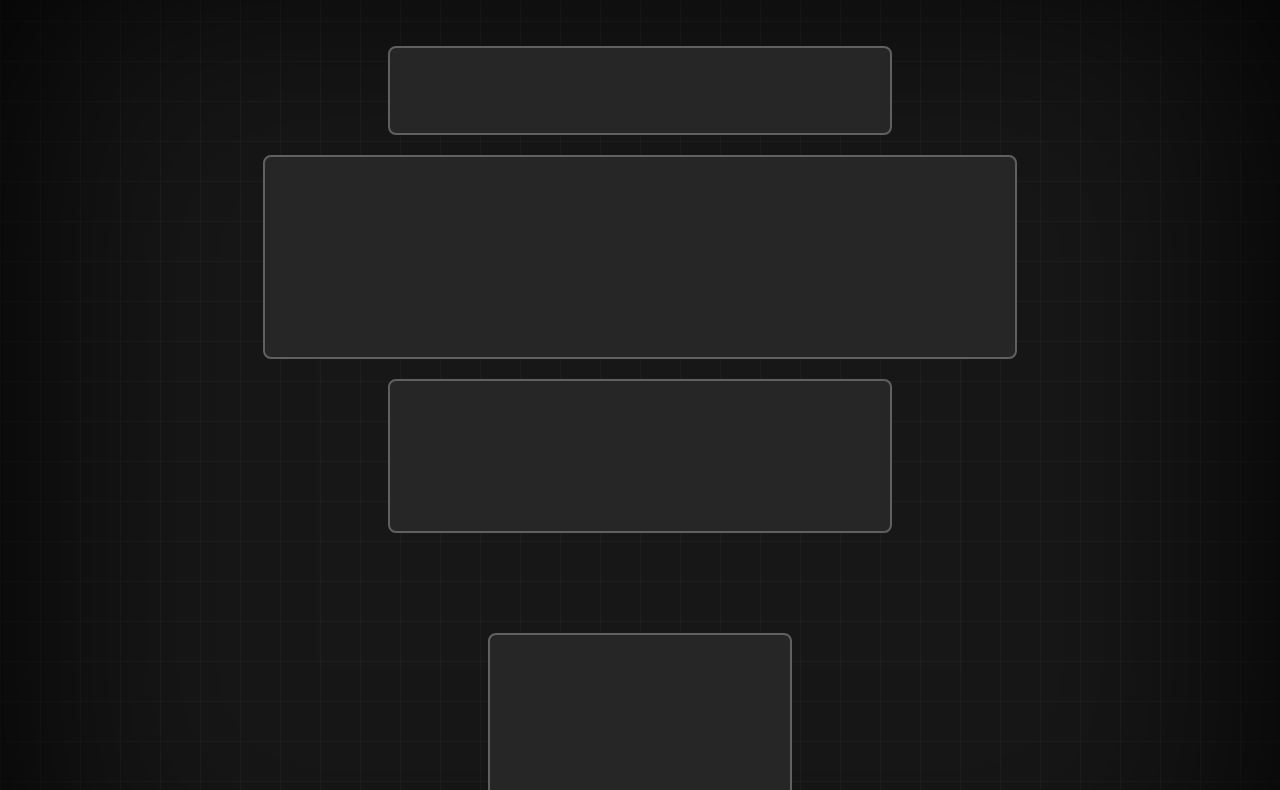
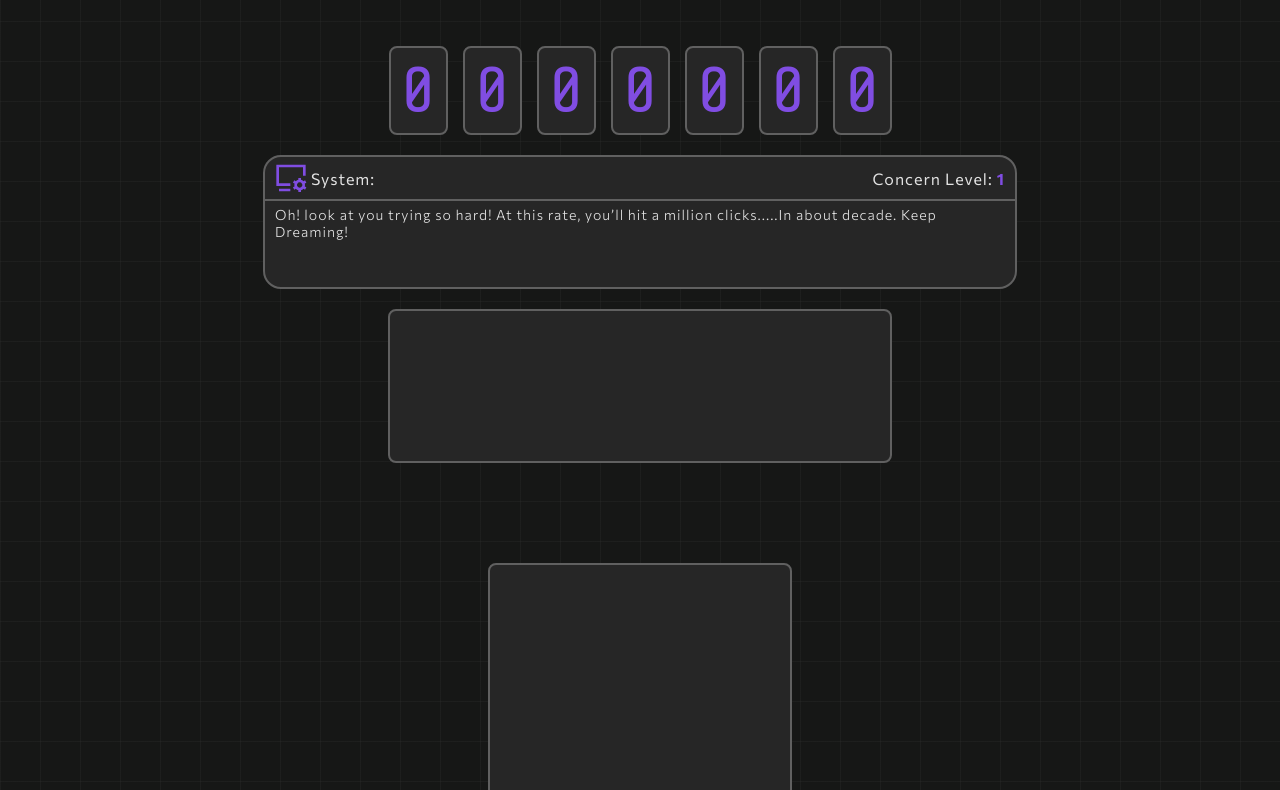
Before and after one commit to Kaushal-00/counter-click, a plain HTML site: page index.html in a window 1280 px wide. Shown: the part 59-849 px from the top of the page. Drawn offline with nearby package versions, Linux system fonts and the light colour scheme.

Commit message:
Implement Counter part and System message Part in html & css.

```diff
--- a/index.html
+++ b/index.html
@@ -9,7 +9,7 @@
 
     <link rel="preconnect" href="https://fonts.googleapis.com">
     <link rel="preconnect" href="https://fonts.gstatic.com" crossorigin>
-    <link href="https://fonts.googleapis.com/css2?family=Barlow:ital,wght@0,100;0,200;0,300;0,400;0,500;0,600;0,700;0,800;0,900;1,100;1,200;1,300;1,400;1,500;1,600;1,700;1,800;1,900&family=Commissioner:wght@100..900&family=Poppins:ital,wght@0,100;0,200;0,300;0,400;0,500;0,600;0,700;0,800;0,900;1,100;1,200;1,300;1,400;1,500;1,600;1,700;1,800;1,900&display=swap" rel="stylesheet">
+    <link href="https://fonts.googleapis.com/css2?family=Commissioner:wght@100..900&family=Share+Tech+Mono&display=swap" rel="stylesheet">
 
 <body>
 
@@ -28,8 +28,27 @@
 
     <div class="container">
 
-        <div class="counter"></div>
-        <div class="system-msg"></div>
+        <div class="counter">
+            <div class="digit" id="digit-1">0</div>
+            <div class="digit" id="digit-2">0</div>
+            <div class="digit" id="digit-3">0</div>
+            <div class="digit" id="digit-4">0</div>
+            <div class="digit" id="digit-5">0</div>
+            <div class="digit" id="digit-6">0</div>
+            <div class="digit" id="digit-7">0</div>
+        </div>
+        <div class="system-msg">
+            <div class="system-msg-header">
+                <div class="system">
+                    <svg xmlns="http://www.w3.org/2000/svg" width="24" height="24" viewBox="0 0 24 24"><path fill="currentColor" d="M1 2h22v8.25h-2V4H3v12h8.5v2H1zm2 18h8.5v2H3z"/><path fill="currentColor" d="M19.5 12v1.376c.715.184 1.352.56 1.854 1.072l1.193-.689l1 1.732l-1.192.688a4 4 0 0 1 0 2.142l1.192.688l-1 1.732l-1.193-.689a4 4 0 0 1-1.854 1.072V22.5h-2v-1.376a4 4 0 0 1-1.854-1.072l-1.193.689l-1-1.732l1.192-.688a4 4 0 0 1 0-2.142l-1.192-.688l1-1.732l1.193.688a4 4 0 0 1 1.854-1.071V12zm-2.751 4.283a2 2 0 0 0-.25.967c0 .35.091.68.25.967l.036.063a2 2 0 0 0 3.43 0l.036-.063c.159-.287.249-.616.249-.967c0-.35-.09-.68-.249-.967l-.036-.063a2 2 0 0 0-3.43 0z"/></svg>
+                    System:
+                </div>
+                <div class="level">Concern Level: <span class="level-number">1</span></div>
+            </div>
+            <div class="msg">
+                <p>Oh! look at you trying so hard! At this rate, you’ll hit a million clicks.....In about decade. Keep Dreaming!</p>
+            </div>
+        </div>
         <div class="update-btn"></div>
         <div class="leader-board"></div>
 
--- a/styles.css
+++ b/styles.css
@@ -3,9 +3,6 @@
     padding: 0;
 }
 
-html {
-    /* height: ; */
-}
 
 body {
     min-height: 100%;
@@ -20,7 +17,7 @@ body {
         linear-gradient(90deg, rgba(96, 96, 96, 0.1) 1px, transparent 1px);
     background-size: 40px 40px;
 
-    box-shadow: inset 0 0 1000px 10px #000;
+    /* box-shadow: inset 0 0 1000px 10px #000; */
 }
 
 header {
@@ -58,9 +55,6 @@ button {
 .container{
     height: auto;
     width: 100%;
-    /* background-color: #E2E2E2; */
-    top: 100px;
-    left: calc(50% - 400px);
     display: flex;
     flex-direction: column;
     align-items: center;
@@ -69,20 +63,79 @@ button {
 }
 
 .counter{
-    width: 500px;
+    width: auto;
+    height: auto;
+
+    display: flex;
+    justify-content: space-between;
+    align-items: center;
+    gap: 15px;
+}
+
+.digit{
     height: 85px;
+    width: 55px;
     background-color: #262626;
     border: 2px solid #606060;
     border-radius: 8px;
+    display: flex;
+    justify-content: center;
+    align-items: center;
+
+    font-size: 65px;
+    font-family: "Share Tech Mono", serif;
+    font-weight: 400;
+    color: #804DE2;
 }
 
 .system-msg{
     width: 750px;
-    height: 200px;
+    min-height: 130px;
     background-color: #262626;
     border: 2px solid #606060;
-    border-radius: 8px;
+    border-radius: 18px;
 }
+
+.system-msg-header{
+    height: auto;
+    display: flex;
+    justify-content: space-between;
+    align-items: center;
+    padding: 5px 10px;
+    border-bottom: 2px solid #606060;
+
+    font-weight: 400;
+    font-size: 16px;
+    letter-spacing: 1px;
+}
+
+.system{
+    display: flex;
+    align-items: center;
+    gap:4px;
+}
+
+.system svg {
+    width: 32px;
+    height: 32px;
+    color: #804DE2;
+}
+
+.level-number {
+    color: #804DE2;
+    font-weight: 700;
+}
+
+.msg{
+    padding: 5px 10px;
+    height: auto;
+
+    font-weight: 300;
+    font-size: 14px;
+    letter-spacing: 1px;
+}
+
+
 
 .update-btn{
     width: 500px;
```
